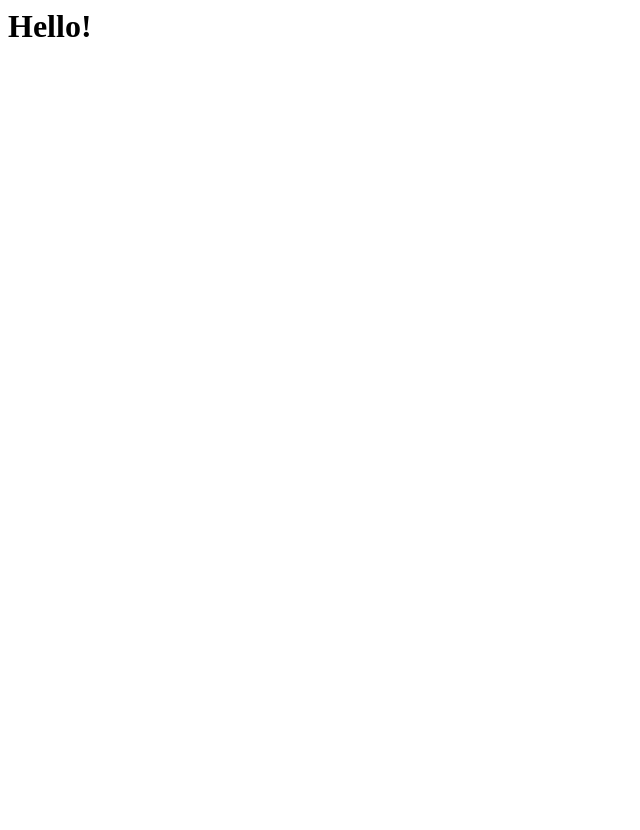
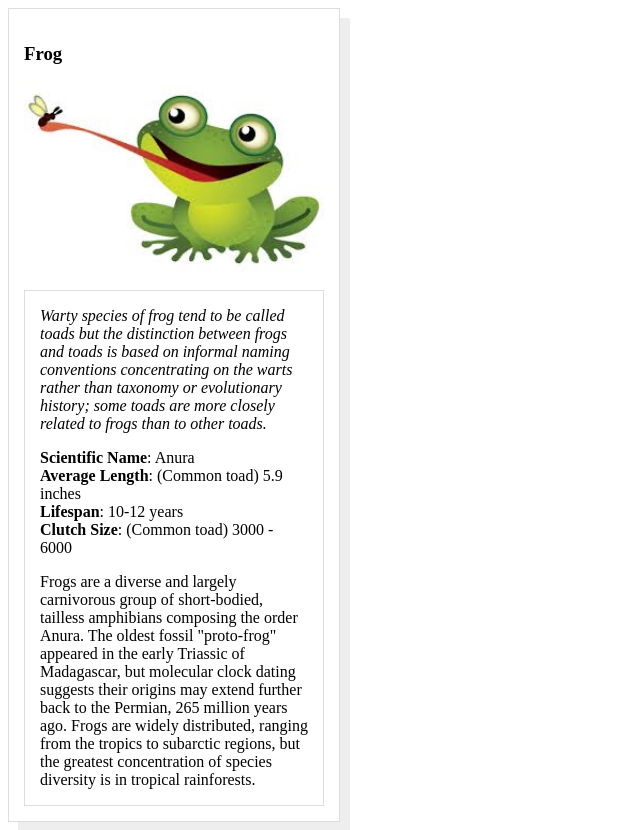
Before and after one commit to amberimam/animal-trading-cards, a plain HTML site: page index.html in a window 1280 px wide. Shown: the whole page, without its empty margins (0-640 px from the left). Before the commit the page ends 800 px from the top, so only its background shows below. Drawn offline with Linux system fonts and the light colour scheme.

Commit message:
Move main content over to index.html

```diff
--- a/index.html
+++ b/index.html
@@ -1 +1,28 @@
-<h1>Hello!</h1>
+<!DOCTYPE html>
+<html>
+<head>
+	<meta charset="utf-8">
+	<title>Animal Trading Cards</title>
+	<link rel="stylesheet" href="styles.css">
+</head>
+<body>
+	<div>
+		<h3>Frog</h3>
+
+		<img class="animal-pic" src="frog.jpeg" alt="frog">
+
+		<div class="animal-info">
+			<p class="text-italic">Warty species of frog tend to be called toads but the distinction between frogs and toads is based on informal naming conventions concentrating on the warts rather than taxonomy or evolutionary history; some toads are more closely related to frogs than to other toads.</p>
+
+			<ul class="animal-facts">
+				<li><span class="text-bold">Scientific Name</span>: Anura</li>
+				<li><span class="text-bold">Average Length</span>: (Common toad) 5.9 inches</li>
+				<li><span class="text-bold">Lifespan</span>: 10-12 years</li>
+				<li><span class="text-bold">Clutch Size</span>: (Common toad) 3000 - 6000</li>
+			</ul>
+
+			<p>Frogs are a diverse and largely carnivorous group of short-bodied, tailless amphibians composing the order Anura. The oldest fossil "proto-frog" appeared in the early Triassic of Madagascar, but molecular clock dating suggests their origins may extend further back to the Permian, 265 million years ago. Frogs are widely distributed, ranging from the tropics to subarctic regions, but the greatest concentration of species diversity is in tropical rainforests.</p>
+		</div>
+	</div>
+</body>
+</html>
```
